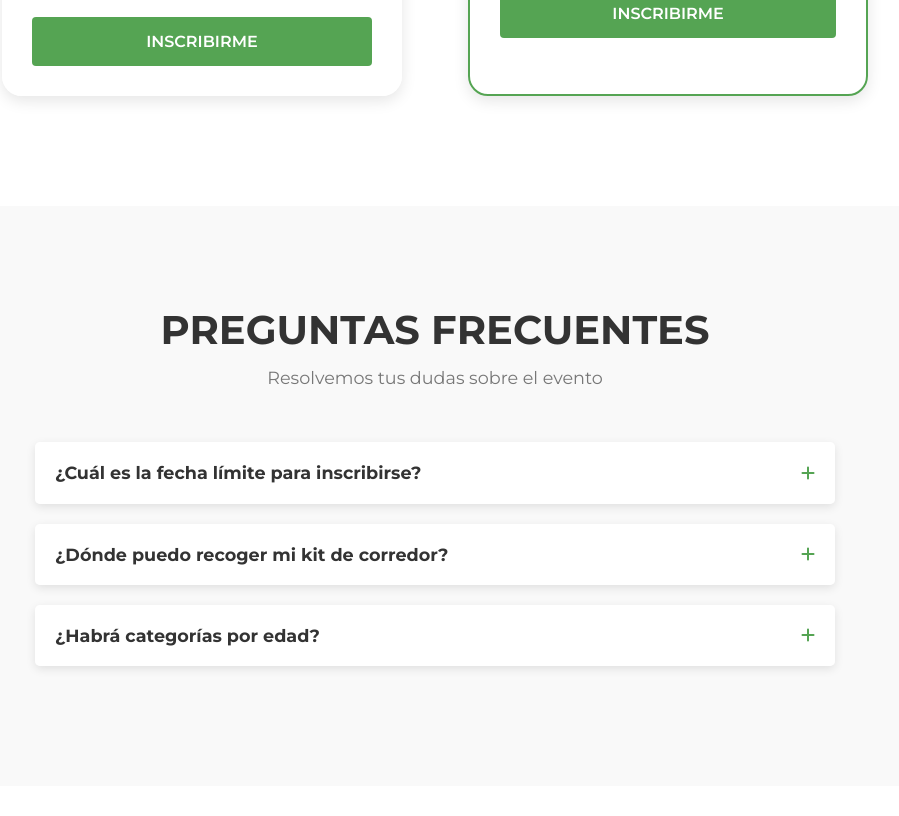
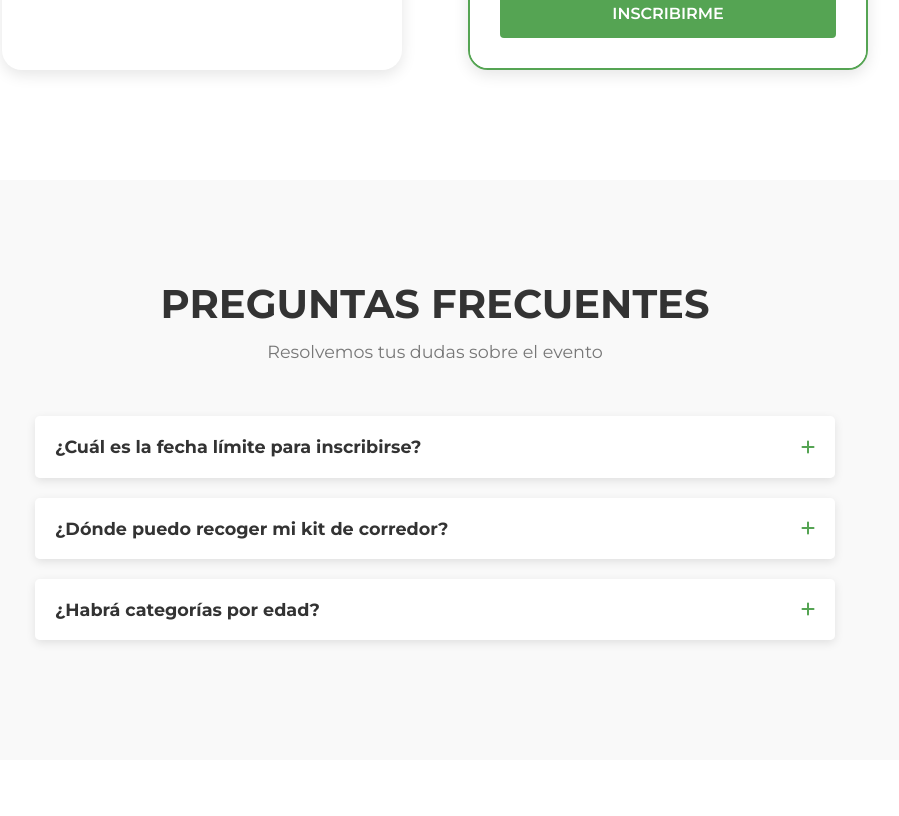
Before and after one commit to Yairpabon/salida-atletica-inca-inca, a plain HTML site: page index.html in a window 1280 px wide. Shown: the part 3315-4131 px from the top of the page, without its empty margins (205-1104 px from the left). Drawn offline with Linux system fonts and the light colour scheme.

Commit message:
quite el boton se inscribirme en el logo de la liga

```diff
--- a/index.html
+++ b/index.html
@@ -206,7 +206,7 @@
                         <ul>
                          <div class="imagencard"><img src="img/LOGO LIGA CON FONFO.png" alt=""></div>
                         </ul>
-                        <a href="#" class="btn btn-primary">INSCRIBIRME</a>
+                        <!-- <a href="#" class="btn btn-primary">INSCRIBIRME</a> -->
                     </div>
 
                 </div>-
```
